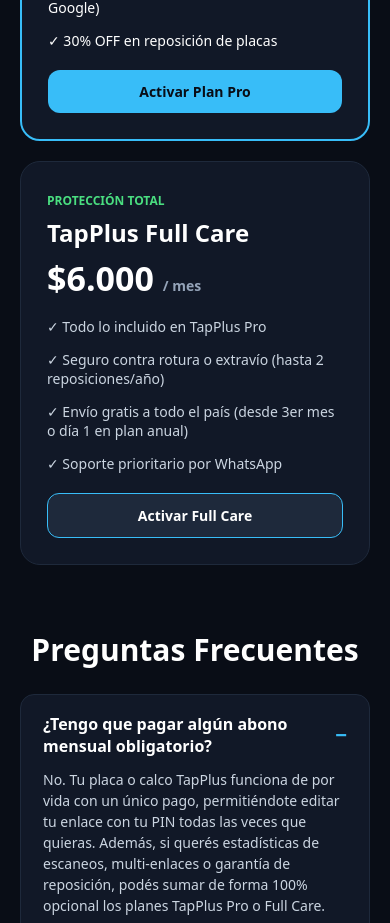
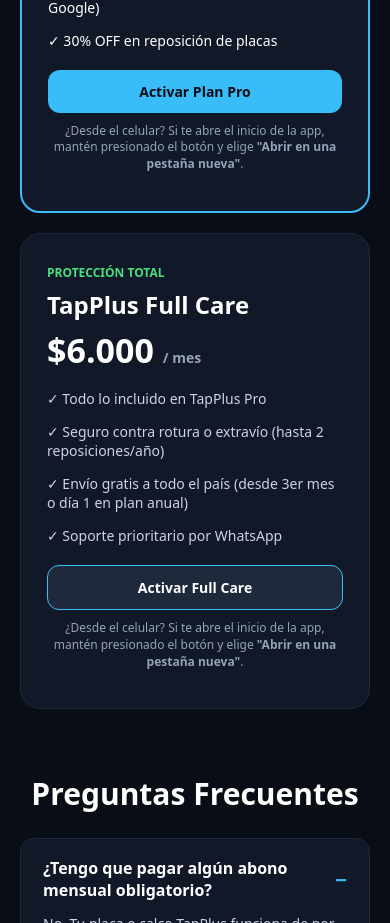
Before and after one commit to damibornfc/web-placas-nfc, a Next.js app: page / in a window 390 px wide. Shown: the part 8709-9632 px from the top of the page. Built offline with nearby package versions, Linux system fonts and the light colour scheme.

Commit message:
Add mobile instructions for opening links
Added instructions for mobile users on how to open links in a new tab.

```diff
--- a/app/page.js
+++ b/app/page.js
@@ -520,6 +520,9 @@ return (
               >
                 Activar Plan Pro
               </a>
+                  <p style={{ fontSize: '12px', color: '#94a3b8', textAlign: 'center', marginTop: '10px', lineHeight: '1.4' }}>
+  ¿Desde el celular? Si te abre el inicio de la app, mantén presionado el botón y elige <b>"Abrir en una pestaña nueva"</b>.
+</p>
             </div>
 
             <div style={{ backgroundColor: '#111827', border: '1px solid #1e293b', borderRadius: '20px', padding: '26px', display: 'flex', flexDirection: 'column', justifyContent: 'space-between' }}>
@@ -542,6 +545,9 @@ return (
               >
                 Activar Full Care
               </a>
+                  <p style={{ fontSize: '12px', color: '#94a3b8', textAlign: 'center', marginTop: '10px', lineHeight: '1.4' }}>
+  ¿Desde el celular? Si te abre el inicio de la app, mantén presionado el botón y elige <b>"Abrir en una pestaña nueva"</b>.
+</p>
             </div>
           </div>
         </section>
```
